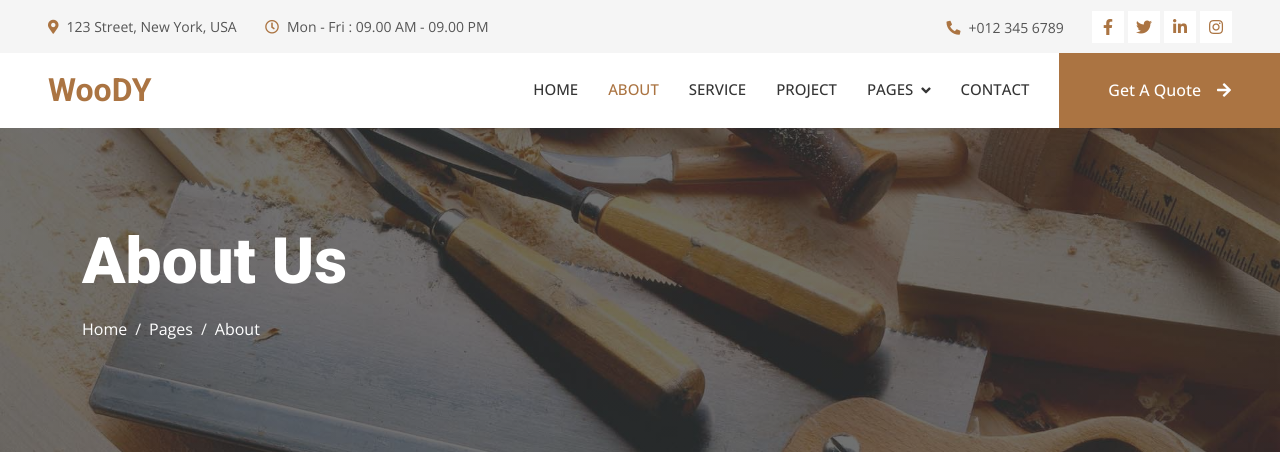
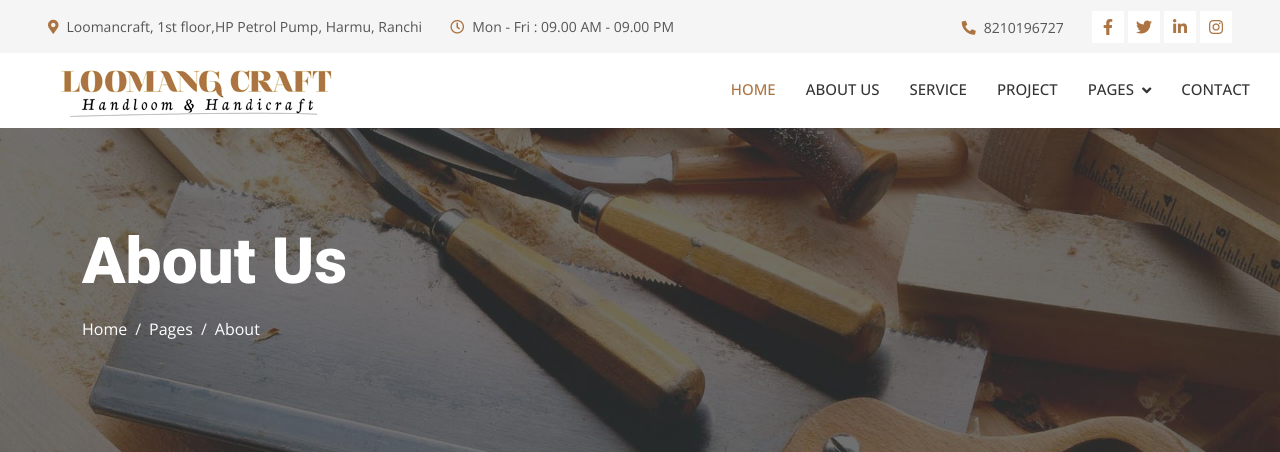
Before and after one commit to varunrnc/loomang, a PHP site: page /about.php in a window 1280 px wide. Shown: the top 452 px of the page. Run offline with PHP 8.4, Linux system fonts and the light colour scheme; some libraries are stand-ins or nearby versions.

Commit message:
about us header

```diff
--- a/about.php
+++ b/about.php
@@ -1,107 +1,7 @@
-<!DOCTYPE html>
-<html lang="en">
+<?php
+include_once 'header.php';
 
-<head>
-    <meta charset="utf-8">
-    <title>Woody - Carpenter Website Template</title>
-    <meta content="width=device-width, initial-scale=1.0" name="viewport">
-    <meta content="" name="keywords">
-    <meta content="" name="description">
-
-    <!-- Favicon -->
-    <link href="img/favicon.ico" rel="icon">
-
-    <!-- Google Web Fonts -->
-    <link rel="preconnect" href="https://fonts.googleapis.com">
-    <link rel="preconnect" href="https://fonts.gstatic.com" crossorigin>
-    <link href="https://fonts.googleapis.com/css2?family=Open+Sans:wght@400;500&family=Roboto:wght@500;700;900&display=swap" rel="stylesheet">
-
-    <!-- Icon Font Stylesheet -->
-    <link href="https://cdnjs.cloudflare.com/ajax/libs/font-awesome/5.10.0/css/all.min.css" rel="stylesheet">
-    <link href="https://cdn.jsdelivr.net/npm/bootstrap-icons@1.4.1/font/bootstrap-icons.css" rel="stylesheet">
-
-    <!-- Libraries Stylesheet -->
-    <link href="lib/animate/animate.min.css" rel="stylesheet">
-    <link href="lib/owlcarousel/assets/owl.carousel.min.css" rel="stylesheet">
-    <link href="lib/lightbox/css/lightbox.min.css" rel="stylesheet">
-
-    <!-- Customized Bootstrap Stylesheet -->
-    <link href="css/bootstrap.min.css" rel="stylesheet">
-
-    <!-- Template Stylesheet -->
-    <link href="css/style.css" rel="stylesheet">
-</head>
-
-<body>
-    <!-- Spinner Start -->
-    <div id="spinner" class="show bg-white position-fixed translate-middle w-100 vh-100 top-50 start-50 d-flex align-items-center justify-content-center">
-        <div class="spinner-grow text-primary" style="width: 3rem; height: 3rem;" role="status">
-            <span class="sr-only">Loading...</span>
-        </div>
-    </div>
-    <!-- Spinner End -->
-
-
-    <!-- Topbar Start -->
-    <div class="container-fluid bg-light p-0">
-        <div class="row gx-0 d-none d-lg-flex">
-            <div class="col-lg-7 px-5 text-start">
-                <div class="h-100 d-inline-flex align-items-center py-3 me-4">
-                    <small class="fa fa-map-marker-alt text-primary me-2"></small>
-                    <small>123 Street, New York, USA</small>
-                </div>
-                <div class="h-100 d-inline-flex align-items-center py-3">
-                    <small class="far fa-clock text-primary me-2"></small>
-                    <small>Mon - Fri : 09.00 AM - 09.00 PM</small>
-                </div>
-            </div>
-            <div class="col-lg-5 px-5 text-end">
-                <div class="h-100 d-inline-flex align-items-center py-3 me-4">
-                    <small class="fa fa-phone-alt text-primary me-2"></small>
-                    <small>+012 345 6789</small>
-                </div>
-                <div class="h-100 d-inline-flex align-items-center">
-                    <a class="btn btn-sm-square bg-white text-primary me-1" href=""><i class="fab fa-facebook-f"></i></a>
-                    <a class="btn btn-sm-square bg-white text-primary me-1" href=""><i class="fab fa-twitter"></i></a>
-                    <a class="btn btn-sm-square bg-white text-primary me-1" href=""><i class="fab fa-linkedin-in"></i></a>
-                    <a class="btn btn-sm-square bg-white text-primary me-0" href=""><i class="fab fa-instagram"></i></a>
-                </div>
-            </div>
-        </div>
-    </div>
-    <!-- Topbar End -->
-
-
-    <!-- Navbar Start -->
-    <nav class="navbar navbar-expand-lg bg-white navbar-light sticky-top p-0">
-        <a href="index.html" class="navbar-brand d-flex align-items-center px-4 px-lg-5">
-            <h2 class="m-0 text-primary">WooDY</h2>
-        </a>
-        <button type="button" class="navbar-toggler me-4" data-bs-toggle="collapse" data-bs-target="#navbarCollapse">
-            <span class="navbar-toggler-icon"></span>
-        </button>
-        <div class="collapse navbar-collapse" id="navbarCollapse">
-            <div class="navbar-nav ms-auto p-4 p-lg-0">
-                <a href="index.html" class="nav-item nav-link">Home</a>
-                <a href="about.html" class="nav-item nav-link active">About</a>
-                <a href="service.html" class="nav-item nav-link">Service</a>
-                <a href="project.html" class="nav-item nav-link">Project</a>
-                <div class="nav-item dropdown">
-                    <a href="#" class="nav-link dropdown-toggle" data-bs-toggle="dropdown">Pages</a>
-                    <div class="dropdown-menu fade-up m-0">
-                        <a href="feature.html" class="dropdown-item">Feature</a>
-                        <a href="quote.html" class="dropdown-item">Free Quote</a>
-                        <a href="team.html" class="dropdown-item">Our Team</a>
-                        <a href="testimonial.html" class="dropdown-item">Testimonial</a>
-                        <a href="404.html" class="dropdown-item">404 Page</a>
-                    </div>
-                </div>
-                <a href="contact.html" class="nav-item nav-link">Contact</a>
-            </div>
-            <a href="" class="btn btn-primary py-4 px-lg-5 d-none d-lg-block">Get A Quote<i class="fa fa-arrow-right ms-3"></i></a>
-        </div>
-    </nav>
-    <!-- Navbar End -->
+?>
 
 
     <!-- Page Header Start -->
--- a/header.php
+++ b/header.php
@@ -8,7 +8,7 @@
     <meta content="" name="keywords">
     <meta content="" name="description">
 
-    <!-- Favicon1 -->
+    <!-- Favicon -->
     <link href="img/favicon.ico" rel="icon">
 
     <!-- Google Web Fonts -->
@@ -20,7 +20,7 @@
     <link href="https://cdnjs.cloudflare.com/ajax/libs/font-awesome/5.10.0/css/all.min.css" rel="stylesheet">
     <link href="https://cdn.jsdelivr.net/npm/bootstrap-icons@1.4.1/font/bootstrap-icons.css" rel="stylesheet">
 
-    <!-- Libraries Stylesheet 1 -->
+    <!-- Libraries Stylesheet -->
     <link href="lib/animate/animate.min.css" rel="stylesheet">
     <link href="lib/owlcarousel/assets/owl.carousel.min.css" rel="stylesheet">
     <link href="lib/lightbox/css/lightbox.min.css" rel="stylesheet">
```
